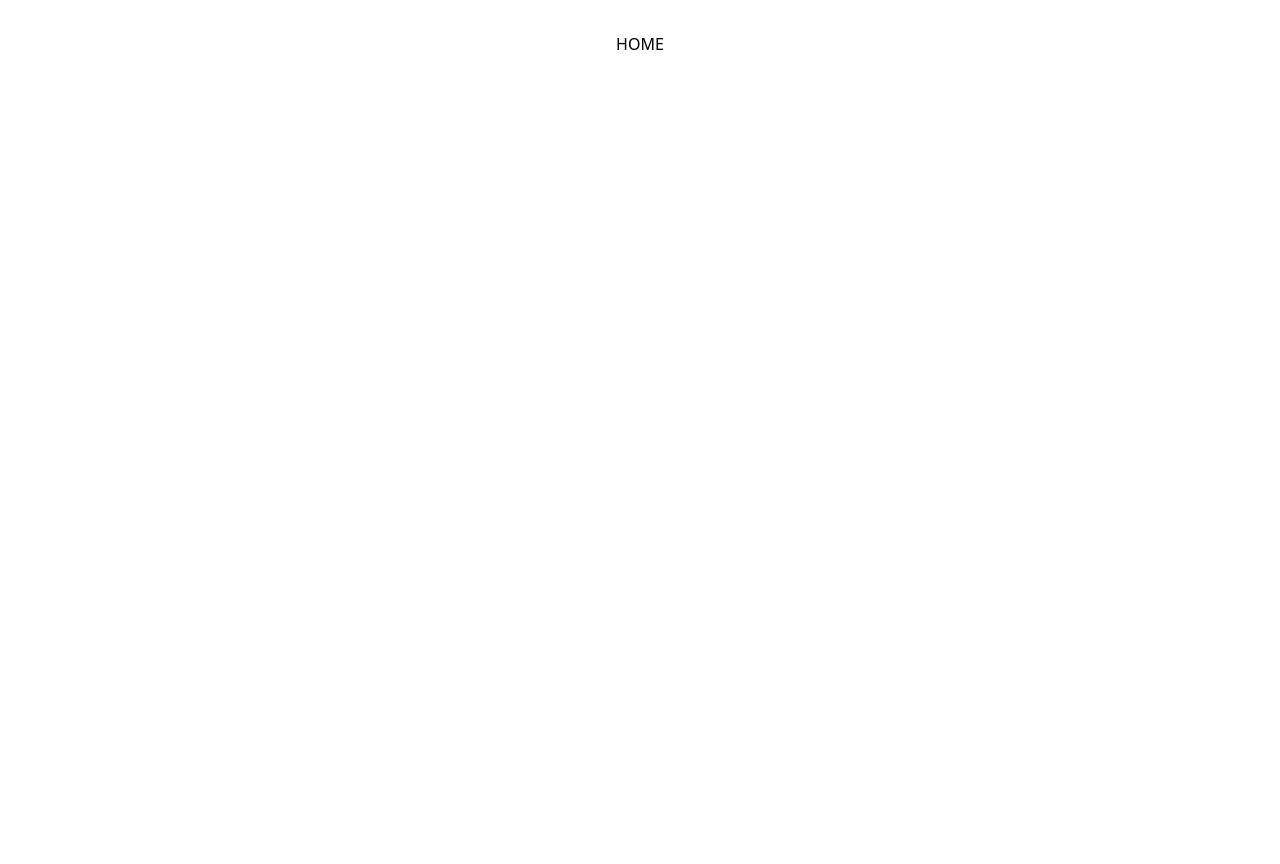
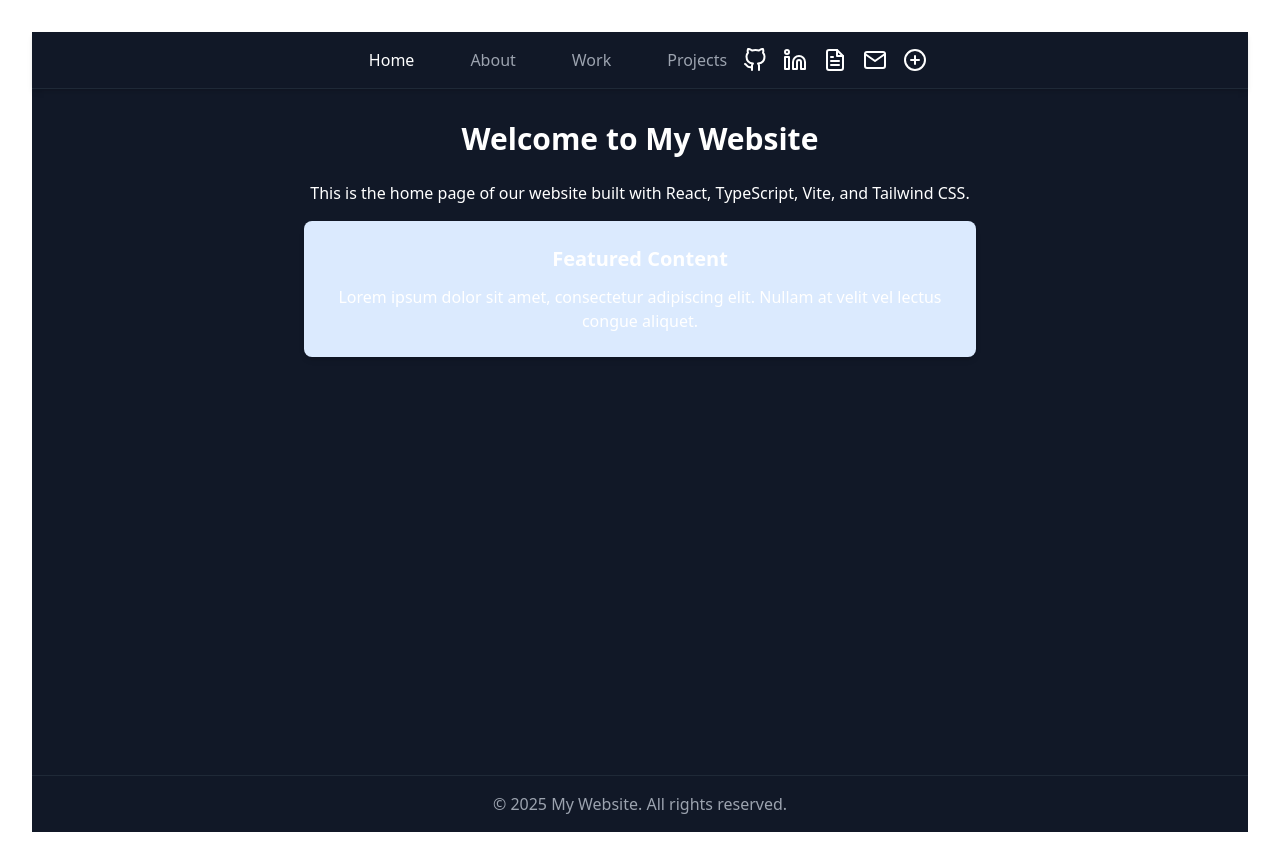
Before and after one commit to grechsteiner/grechsteiner.github.io, a React (Vite) app: page / in a window 1280 px wide. Before the commit the page ends 800 px from the top, so only its background shows below. Built offline with nearby package versions, Linux system fonts and the light colour scheme.

Commit message:
Primary structure

```diff
--- a/src/components/Footer.tsx
+++ b/src/components/Footer.tsx
@@ -5,8 +5,10 @@ type FooterProps = {
 
 export default function Footer({ }: FooterProps) {
     return (
-        <div>
-            <h1>FOOTER</h1>
-        </div>
+        <footer className="bg-gray-900 text-white py-4 border-t border-gray-800">
+            <div className="container mx-auto px-4 text-center text-gray-400">
+                © {new Date().getFullYear()} My Website. All rights reserved.
+            </div>
+        </footer>
     );
 }
--- a/src/components/Header.tsx
+++ b/src/components/Header.tsx
@@ -2,9 +2,9 @@ import { NavLink } from 'react-router-dom';
 
 
 const navClass = ({ isActive }: { isActive: boolean }) =>
-    `px-3 py-1 rounded transition-colors ${isActive
-        ? "bg-white text-black"
-        : "text-white hover:bg-white hover:text-black"
+    `px-4 py-2 rounded-lg transition-colors ${isActive
+        ? "text-white font-medium"
+        : "text-gray-400 hover:text-white"
     }`;
 
 type HeaderProps = {
@@ -13,61 +13,82 @@ type HeaderProps = {
 
 export default function Header({ }: HeaderProps) {
     return (
-        <header className="bg-blue-600 text-white shadow-md">
+        <header className="bg-gray-900 text-white shadow-md border-b border-gray-800">
             <div className="container mx-auto px-4">
-                <div className="flex justify-between items-center py-4">
+                <div className="flex justify-center items-center py-4">
                     <nav>
                         <ul className="flex space-x-6">
                         <li>
                             <NavLink
                                 to="/"
-                                className={({ isActive }) =>
-                                    isActive
-                                    ? "bg-white text-black px-4 py-2 rounded-lg font-medium"
-                                    : "text-white hover:underline"
-                                }
+                                className={navClass}
                                 >
-                                [home]
+                                Home
                             </NavLink>
                         </li>
                         <li>
                             <NavLink
                                 to="/about"
-                                className={({ isActive }) =>
-                                    isActive
-                                    ? "bg-white text-black px-4 py-2 rounded-lg font-medium"
-                                    : "text-white hover:underline"
-                                }
+                                className={navClass}
                                 >
-                                about
-                                </NavLink>
+                                About
+                            </NavLink>
                         </li>
                         <li>
                             <NavLink
                                 to="/work"
-                                className={({ isActive }) =>
-                                    isActive
-                                    ? "bg-white text-black px-4 py-2 rounded-lg font-medium"
-                                    : "text-white hover:underline"
-                                }
+                                className={navClass}
                                 >
-                                work
+                                Work
                             </NavLink>
                         </li>
                         <li>
                             <NavLink
                                 to="/projects"
-                                className={({ isActive }) =>
-                                    isActive
-                                    ? "bg-white text-black px-4 py-2 rounded-lg font-medium"
-                                    : "text-white hover:underline"
-                                }
+                                className={navClass}
                                 >
-                                projects
+                                Projects
                             </NavLink>
                         </li>
                         </ul>
                     </nav>
+
+                    <div className="flex space-x-4">
+                        <a href="https://github.com" target="_blank" rel="noopener noreferrer" className="transition-colors">
+                            <svg xmlns="http://www.w3.org/2000/svg" width="24" height="24" viewBox="0 0 24 24" fill="none" stroke="currentColor" strokeWidth="2" strokeLinecap="round" strokeLinejoin="round" className="text-white hover:text-blue-300 transition-colors">
+                                <path d="M9 19c-5 1.5-5-2.5-7-3m14 6v-3.87a3.37 3.37 0 0 0-.94-2.61c3.14-.35 6.44-1.54 6.44-7A5.44 5.44 0 0 0 20 4.77 5.07 5.07 0 0 0 19.91 1S18.73.65 16 2.48a13.38 13.38 0 0 0-7 0C6.27.65 5.09 1 5.09 1A5.07 5.07 0 0 0 5 4.77a5.44 5.44 0 0 0-1.5 3.78c0 5.42 3.3 6.61 6.44 7A3.37 3.37 0 0 0 9 18.13V22"></path>
+                            </svg>
+                        </a>
+                        <a href="https://linkedin.com" target="_blank" rel="noopener noreferrer">
+                            <svg xmlns="http://www.w3.org/2000/svg" width="24" height="24" viewBox="0 0 24 24" fill="none" stroke="currentColor" strokeWidth="2" strokeLinecap="round" strokeLinejoin="round" className="text-white hover:text-blue-300 transition-colors">
+                                <path d="M16 8a6 6 0 0 1 6 6v7h-4v-7a2 2 0 0 0-2-2 2 2 0 0 0-2 2v7h-4v-7a6 6 0 0 1 6-6z"></path>
+                                <rect x="2" y="9" width="4" height="12"></rect>
+                                <circle cx="4" cy="4" r="2"></circle>
+                            </svg>
+                        </a>
+                        <a href="/resume" target="_blank" rel="noopener noreferrer">
+                            <svg xmlns="http://www.w3.org/2000/svg" width="24" height="24" viewBox="0 0 24 24" fill="none" stroke="currentColor" strokeWidth="2" strokeLinecap="round" strokeLinejoin="round" className="text-white hover:text-blue-300 transition-colors">
+                                <path d="M14 2H6a2 2 0 0 0-2 2v16a2 2 0 0 0 2 2h12a2 2 0 0 0 2-2V8z"></path>
+                                <polyline points="14 2 14 8 20 8"></polyline>
+                                <line x1="16" y1="13" x2="8" y2="13"></line>
+                                <line x1="16" y1="17" x2="8" y2="17"></line>
+                                <polyline points="10 9 9 9 8 9"></polyline>
+                            </svg>
+                        </a>
+                        <a href="mailto:example@email.com">
+                            <svg xmlns="http://www.w3.org/2000/svg" width="24" height="24" viewBox="0 0 24 24" fill="none" stroke="currentColor" strokeWidth="2" strokeLinecap="round" strokeLinejoin="round" className="text-white hover:text-blue-300 transition-colors">
+                                <path d="M4 4h16c1.1 0 2 .9 2 2v12c0 1.1-.9 2-2 2H4c-1.1 0-2-.9-2-2V6c0-1.1.9-2 2-2z"></path>
+                                <polyline points="22,6 12,13 2,6"></polyline>
+                            </svg>
+                        </a>
+                        <a href="/custom" className="custom-link">
+                            <svg xmlns="http://www.w3.org/2000/svg" width="24" height="24" viewBox="0 0 24 24" fill="none" stroke="currentColor" strokeWidth="2" strokeLinecap="round" strokeLinejoin="round" className="text-white hover:text-blue-300 transition-colors">
+                                <circle cx="12" cy="12" r="10"></circle>
+                                <path d="M12 8v8"></path>
+                                <path d="M8 12h8"></path>
+                            </svg>
+                        </a>
+                    </div>
                 </div>
             </div>
         </header>
--- a/src/components/Layout.tsx
+++ b/src/components/Layout.tsx
@@ -0,0 +1,19 @@
+import { ReactNode } from 'react';
+import Header from './Header';
+import Footer from './Footer';
+
+type LayoutProps = {
+    children: ReactNode;
+};
+
+export default function Layout({ children}: LayoutProps) {
+    return (
+        <div className="flex flex-col min-h-screen bg-gray-900 text-white">
+            <Header />
+            <main className="flex-grow container mx-auto px-4 py-8">
+                {children}
+            </main>
+            <Footer />
+        </div>
+    );
+};
--- a/src/pages/Home.tsx
+++ b/src/pages/Home.tsx
@@ -1,3 +1,4 @@
+import Layout from "../components/Layout";
 
 type HomeProps = {
 
@@ -5,8 +6,19 @@ type HomeProps = {
 
 export default function Home({ }: HomeProps) {
     return (
-        <div>
-            <h1>HOME</h1>
-        </div>
-    );
+        <Layout>
+          <div className="max-w-2xl mx-auto">
+            <h1 className="text-3xl font-bold mb-6">Welcome to My Website</h1>
+            <p className="mb-4">
+              This is the home page of our website built with React, TypeScript, Vite, and Tailwind CSS.
+            </p>
+            <div className="bg-blue-100 p-6 rounded-lg shadow-md">
+              <h2 className="text-xl font-semibold mb-3">Featured Content</h2>
+              <p>
+                Lorem ipsum dolor sit amet, consectetur adipiscing elit. Nullam at velit vel lectus congue aliquet.
+              </p>
+            </div>
+          </div>
+        </Layout>
+      );
 }
```
